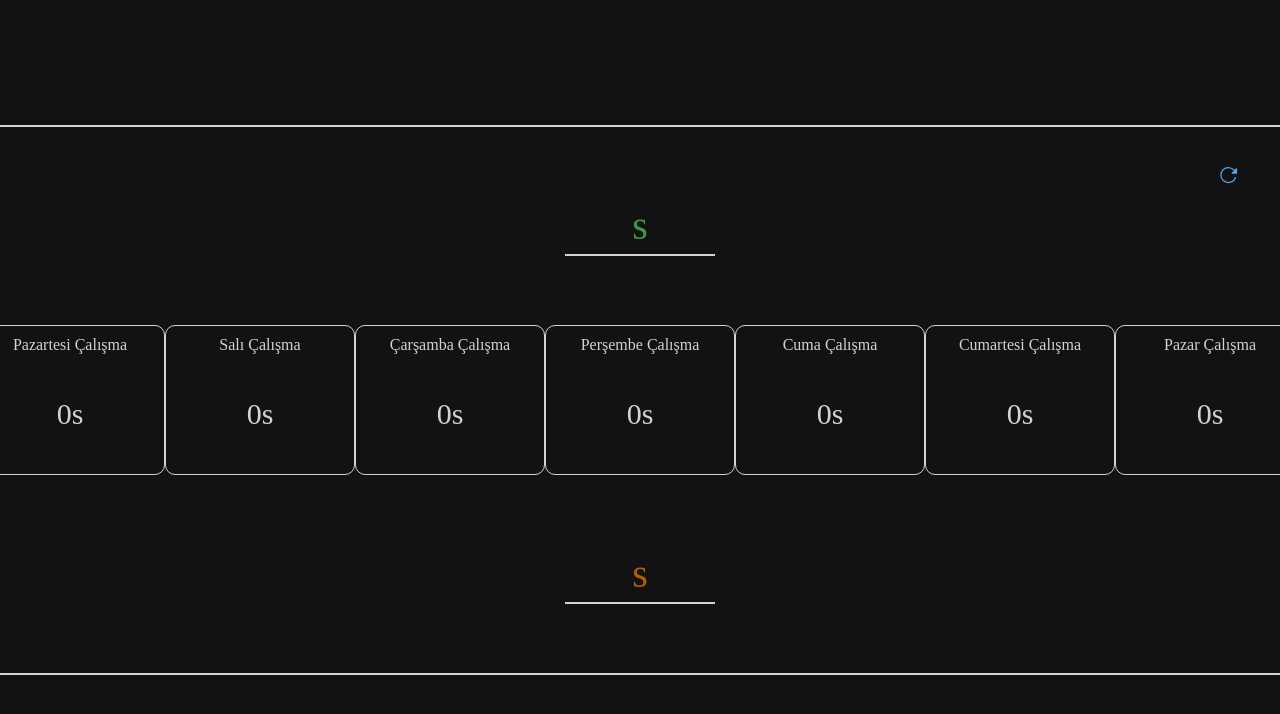
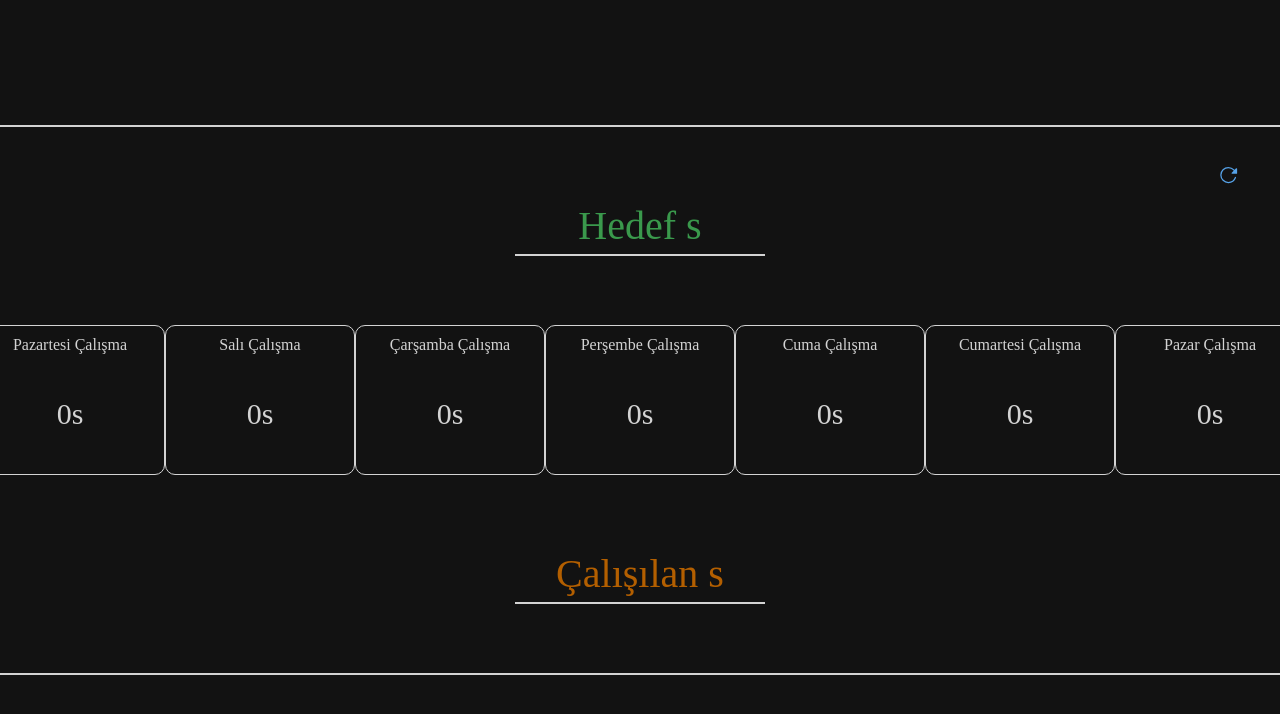
Before and after one commit to enesyagmur/weekly-time-manager, a React (Create React App) app: page / in a window 1280 px wide. Shown: the top 714 px of the page. Built offline with nearby package versions, Linux system fonts and the light colour scheme.

Commit message:
current ve target studt scss lerini birleştirdim

```diff
--- a/src/components/CurrentStudy.jsx
+++ b/src/components/CurrentStudy.jsx
@@ -1,5 +1,5 @@
 import React, { useEffect, useState } from "react";
-import "./currentStudy.scss";
+import "./studyValue.scss";
 import { useSelector } from "react-redux";
 
 const CurrentStudy = () => {
@@ -7,7 +7,7 @@ const CurrentStudy = () => {
     localStorage.getItem("currentStudy")
   );
 
-  return <div className="current-study">{takeCurrentStudy} s</div>;
+  return <div className="current-study">Çalışılan {takeCurrentStudy} s</div>;
 };
 
 export default CurrentStudy;
--- a/src/components/TargetStudy.jsx
+++ b/src/components/TargetStudy.jsx
@@ -1,11 +1,11 @@
 import React, { useState } from "react";
-import "./targetStudy.scss";
+import "./studyValue.scss";
 
 const TargetStudy = () => {
   const [takeTargetStudy, setTakeTargetStudy] = useState(
     localStorage.getItem("targetStudy")
   );
-  return <div className="target-study">{takeTargetStudy} s</div>;
+  return <div className="target-study">Hedef {takeTargetStudy} s</div>;
 };
 
 export default TargetStudy;
--- a/src/components/currentStudy.scss
+++ /dev/null
@@ -1,8 +0,0 @@
-.current-study {
-  width: 150px;
-  text-align: center;
-  color: var(--orange);
-  font-size: 40px;
-  border-bottom: 2px solid var(--white);
-  padding: 5px;
-}
--- /dev/null
+++ b/src/components/studyValue.scss
@@ -0,0 +1,18 @@
+.study-value {
+  width: 250px;
+  text-align: center;
+  font-size: 40px;
+  padding: 5px;
+}
+
+.current-study {
+  color: var(--orange);
+  border-bottom: 2px solid var(--white);
+  @extend .study-value;
+}
+
+.target-study {
+  color: var(--green);
+  border-bottom: 2px solid var(--white);
+  @extend .study-value;
+}
--- a/src/components/targetStudy.scss
+++ /dev/null
@@ -1,8 +0,0 @@
-.target-study {
-  width: 150px;
-  text-align: center;
-  color: var(--green);
-  font-size: 40px;
-  border-bottom: 2px solid var(--white);
-  padding: 5px;
-}
```
